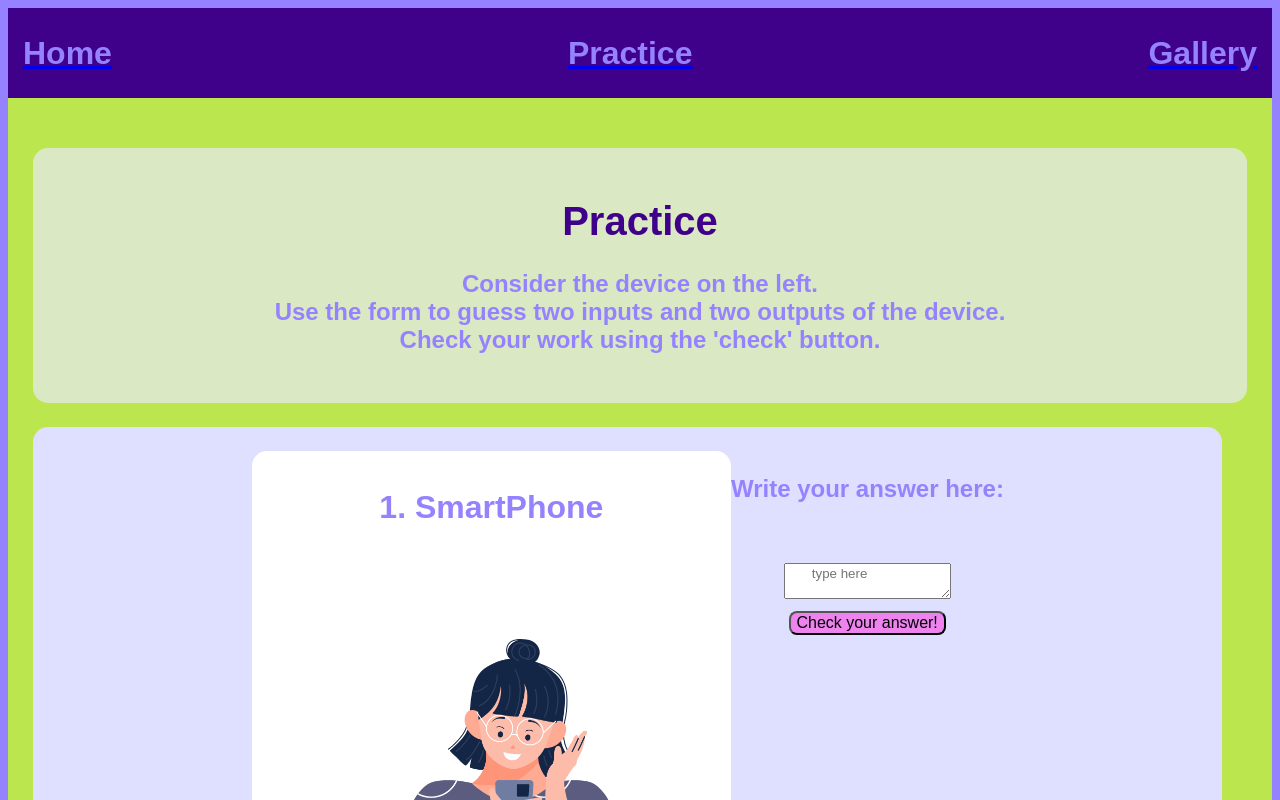
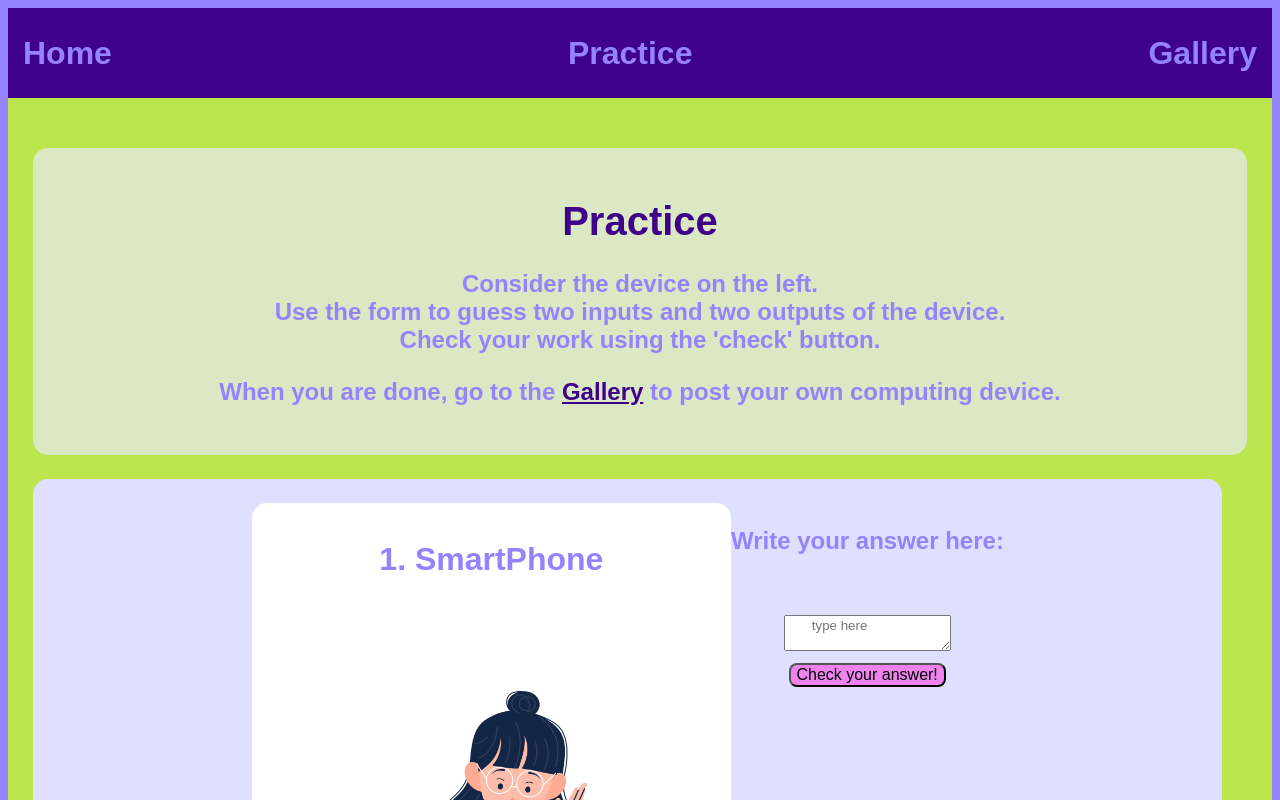
Before and after one commit to laynaoyervides/phase-2-project, a React (Create React App) app: page /practice in a window 1280 px wide. Shown: the top 800 px of the page. Built offline with nearby package versions, Linux system fonts and the light colour scheme.

Commit message:
adding link to Gallery from practice component

```diff
--- a/src/components/Home.js
+++ b/src/components/Home.js
@@ -7,7 +7,7 @@
             <h1>What is a Computer?</h1>
             <h3>A computer is a machine that works with information to help people with thinking tasks; all computers input, output, process, and store information. Input and output devices are designed for the computer to receive and communicate information to and from the environment around them.</h3>
             <img src="./iosp.png" alt="IOSP diagram"></img>
-            <h3>Use the <a href="./Practice">Practice</a> page to test your knowledge of inputs and outputs on common computing devices, then, add your own device to the <a href="./Gallery"> Gallery </a>page.</h3>
+            <h3>Use the <a href="./Practice">Practice</a> page to test your knowledge of inputs and outputs on common computing devices, then, add your own device to the <a href="./Gallery"> Gallery</a> page.</h3>
         </div>
     )
 }
--- a/src/components/Home.module.css
+++ b/src/components/Home.module.css
@@ -14,3 +14,12 @@
 img {
     width: 45%;
 }
+a:link {
+    color: #3F018A;
+}
+a:hover{
+    color: #BBE64E;
+}
+a:visited {
+    color: #9582FF;
+}
--- a/src/components/Practice.js
+++ b/src/components/Practice.js
@@ -19,6 +19,7 @@
                 Use the form to guess two inputs and two outputs of the device.
                 <br></br>
                 Check your work using the 'check' button.</h3>
+                <h3>When you are done, go to the <a href="./Gallery">Gallery</a> to post your own computing device.</h3>
             </div>
             <div>
                 {deviceItems}
```
